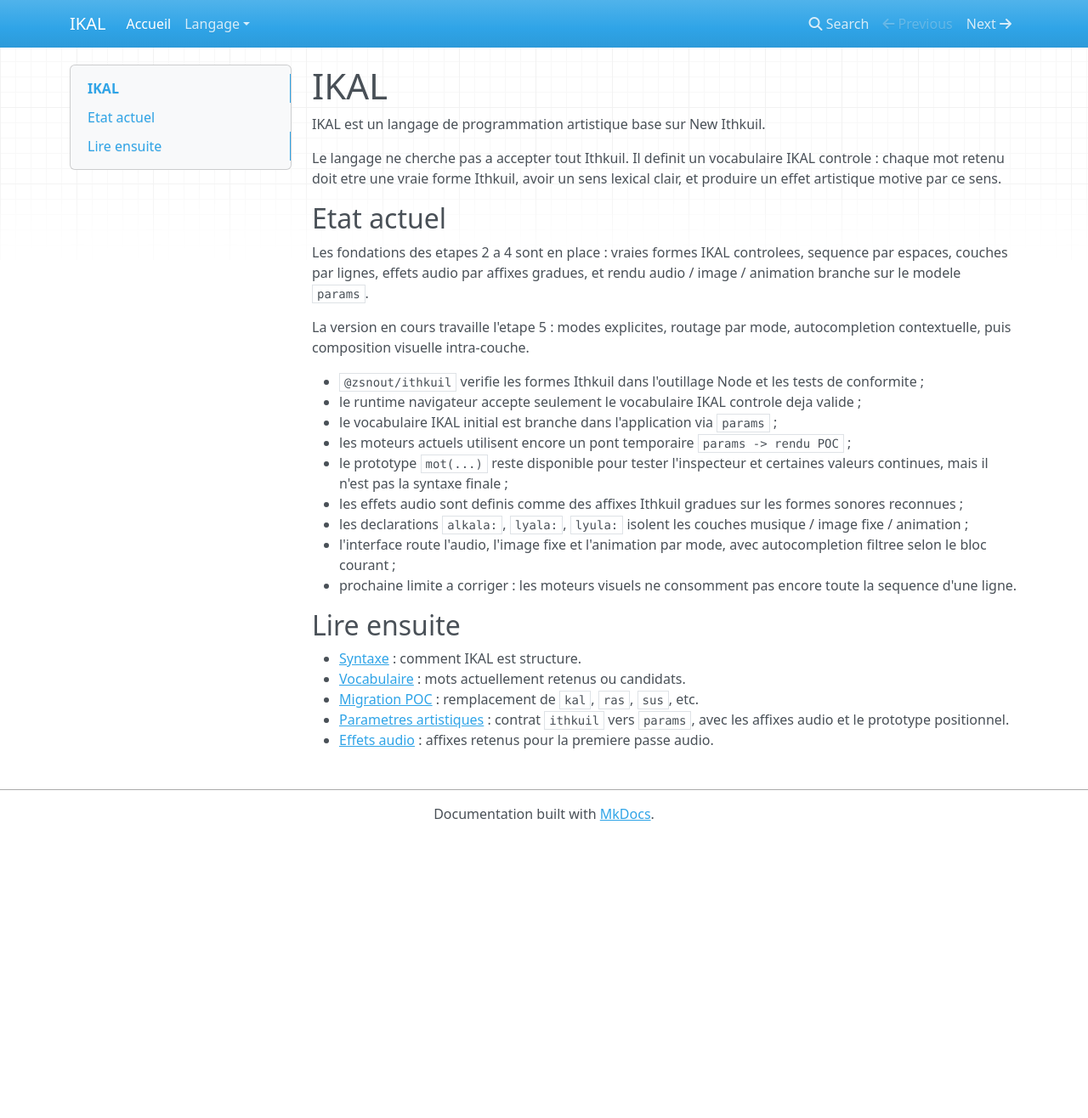
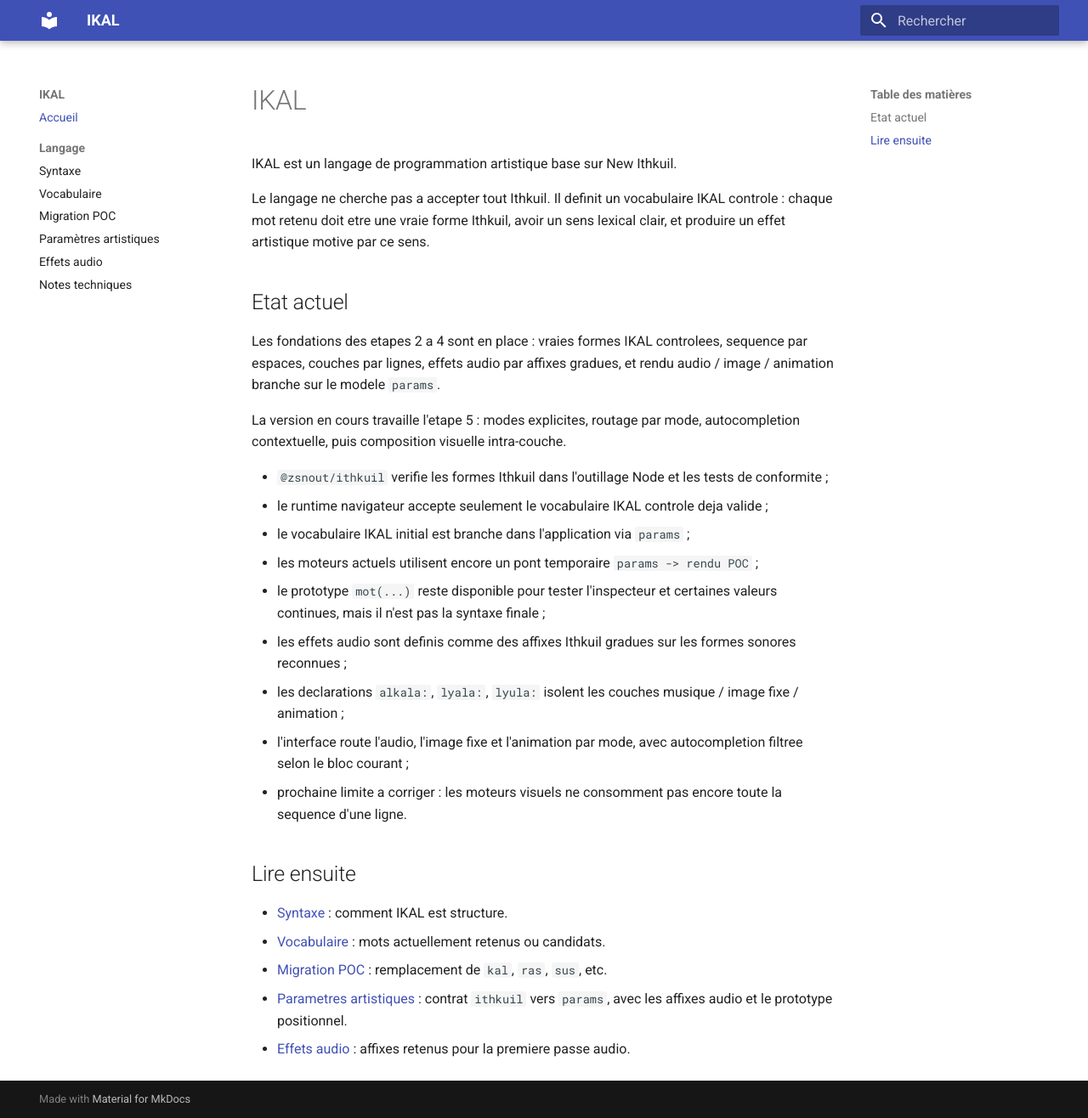
Before and after one commit to fr4gments/formative, an MkDocs documentation site: the page built from docs/index.md, in a window 1280 px wide and 1316 px high. Shown: the whole window at 85% size. Built offline with MkDocs 1.6.1 and Material for MkDocs 9.7.7, drawn with Linux system fonts in a browser that asks for light colours; nearby versions of some CDN libraries.

Commit message:
Install Material theme for MkDocs
Add mkdocs-material to the docs optional dependencies and lockfile.

Switch the MkDocs configuration to the Material theme with French UI labels, section navigation, and code copy controls.

```diff
--- a/mkdocs.yml
+++ b/mkdocs.yml
@@ -12,5 +12,9 @@ nav:
       - Effets audio: effets-audio.md
       - Notes techniques: langage.md
 theme:
-  name: mkdocs
+  name: material
+  language: fr
+  features:
+    - navigation.sections
+    - content.code.copy
 strict: true
--- a/pyproject.toml
+++ b/pyproject.toml
@@ -7,4 +7,5 @@ dependencies = []
 [project.optional-dependencies]
 docs = [
   "mkdocs>=1.6,<2",
+  "mkdocs-material>=9.6,<10",
 ]
```
Also changed, not shown: 1 other file.
